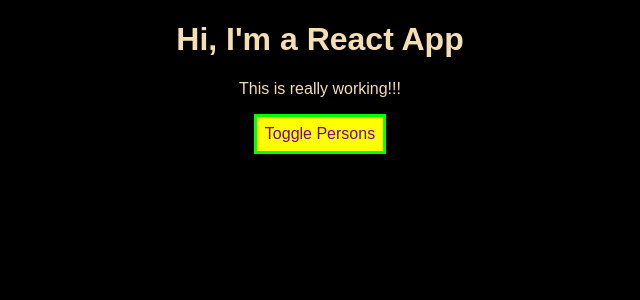
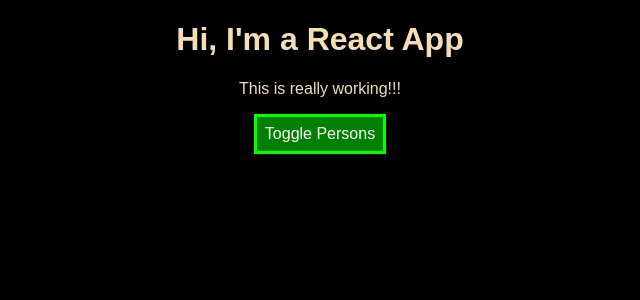
Before and after one commit to BogdanAndrijevski/react-first-project, a React (Create React App) app: page / in a window 1280 px wide. Shown: the top 300 px of the page, without its empty margins (320-960 px from the left). Built offline with nearby package versions, Linux system fonts and the light colour scheme.

Commit message:
More on Styled Components - tut 71

```diff
--- a/src/App.js
+++ b/src/App.js
@@ -1,7 +1,21 @@
 import React, { Component } from 'react';
 import './App.css';
+import styled from 'styled-components';
+import Person from './Person/Person';
 
-import Person from './Person/Person';
+const StyledButton = styled.button`
+background-color: green;
+font: inherit;
+color: white;
+border: 3px solid lime;
+padding: 8px;
+cursor: pointer;
+
+&:hover {
+  background-color: lightgreen;
+  color: black;
+}
+`
 
 class App extends Component {
   state = {
@@ -94,14 +108,15 @@
 
     return (
 
-        <div className="App">
-          <h1>Hi, I'm a React App</h1>
-          <p className={classes.join(' ')}>This is really working!!!</p>
-          <button
-            style={style}
-            onClick={this.togglePersonsHandler}>Toggle Persons</button>
-          {persons}
-        </div>
+      <div className="App">
+        <h1>Hi, I'm a React App</h1>
+        <p className={classes.join(' ')}>This is really working!!!</p>
+        <StyledButton
+          onClick={this.togglePersonsHandler}>
+          Toggle Persons
+        </StyledButton>
+        {persons}
+      </div>
 
     );
     // return React.createElement('div', {className: 'App'}, React.createElement('h1', null, 'Does this work now?'));
@@ -110,4 +125,4 @@
 
 export default App;
 
-// tut 70 e na red
+// tut 72 e na red
--- a/src/Person/Person.js
+++ b/src/Person/Person.js
@@ -18,12 +18,12 @@
         `
 
 const person = (props) => {
-    const style = {
-        '@media (min-width: 500px)': {
-            width: '450px',
-            color: 'lime'
-        }
-    };
+    // const style = {
+    //     '@media (min-width: 500px)': {
+    //         width: '450px',
+    //         color: 'lime'
+    //     }
+    // };
     return (
         // <div className="Person" style={style}>
         <StyledDiv>
```
